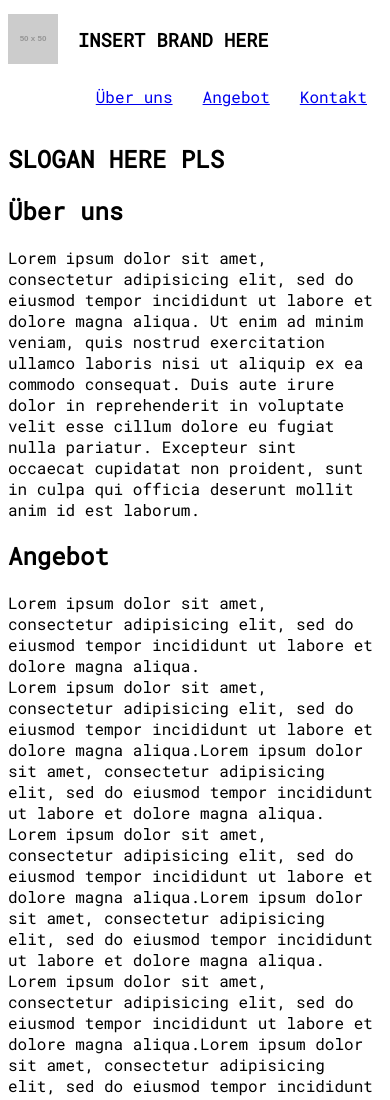
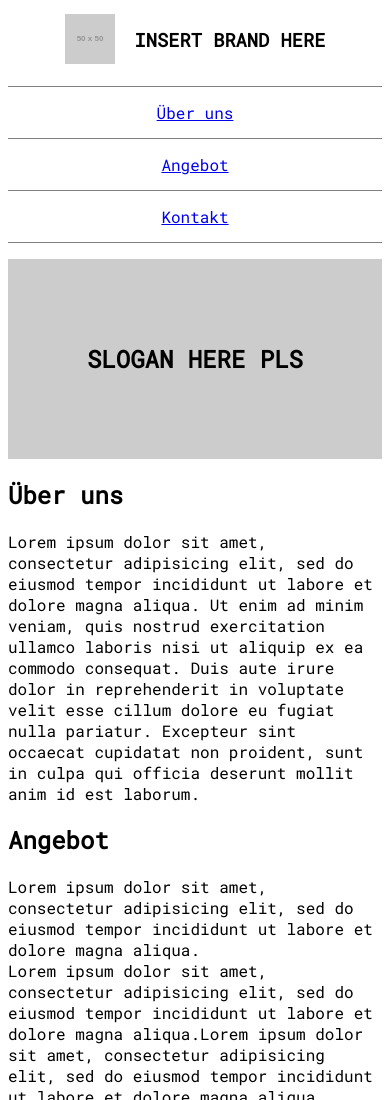
Before and after one commit to Giancrafter/webxpert, a plain HTML site: page index.html in a window 390 px wide. Shown: the top 1100 px of the page. Drawn offline with Linux system fonts and the light colour scheme; placeholder pictures from the web are drawn by us.

Commit message:
added cool css stuff

```diff
--- a/style.css
+++ b/style.css
@@ -7,15 +7,46 @@ body {
   align-items: center;
 }
 .navbar img{
-  padding-right: 20px;
+  margin-right: 20px;
 }
 .nav-items{
   display: flex;
   list-style: none;
-  margin-left: auto
-
+  margin-left: auto;
 }
 .nav-items li{
   padding-left: 15px;
   padding-right: 15px;
 }
+
+@media screen and (max-width: 650px) {
+  .navbar{
+    justify-content: center;
+  }
+  .nav-items {
+    display: block;
+    margin-left: -40px ;
+    width: 100%;
+
+  }
+  .nav-items li{
+    padding-bottom: 15px;
+    padding-top: 15px;
+    text-align: center;
+    border-bottom: 1px solid grey;
+  }
+  .nav-items li:first-child{
+        border-top: 1px solid grey;
+  }
+}
+
+
+
+
+.banner {
+  display: flex;
+  min-height: 200px;
+  background-color: #ccc;
+  justify-content: center;
+  align-items: center;
+}
```
